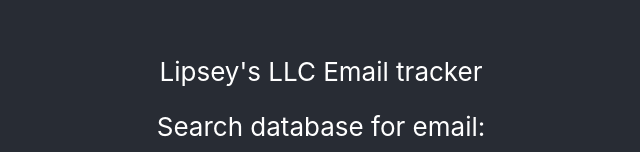
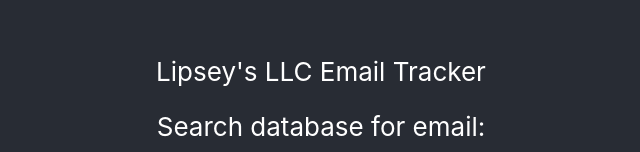
Before and after one commit to baHarmon1/Node_React_App-Repo, a React (Create React App) app in the folder client/: page / in a window 1280 px wide. Shown: the part 229-381 px from the top of the page, without its empty margins (319-959 px from the left). Built offline with nearby package versions, Linux system fonts and the light colour scheme.

Commit message:
Capitalized "t" in tracker on line 8 for readability.

```diff
--- a/client/src/components/Home.jsx
+++ b/client/src/components/Home.jsx
@@ -5,7 +5,7 @@
 function Home() {
   return (
     <div>
-      <p>Lipsey's LLC Email tracker</p>
+      <p>Lipsey's LLC Email Tracker</p>
       <Form>
         <Form.Group className="mb-3" controlId="formBasicEmail">
           <Form.Label>Search database for email:</Form.Label>
```
